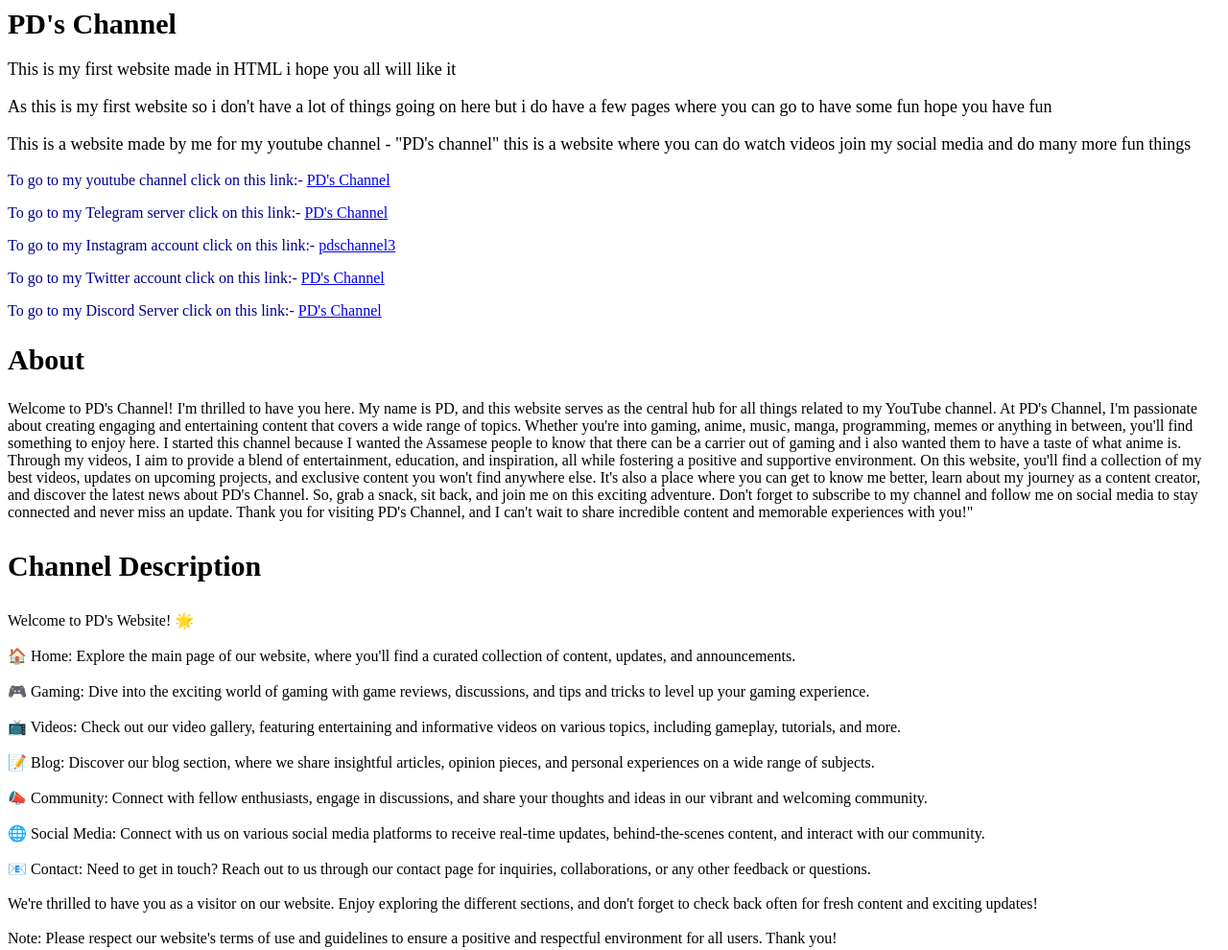
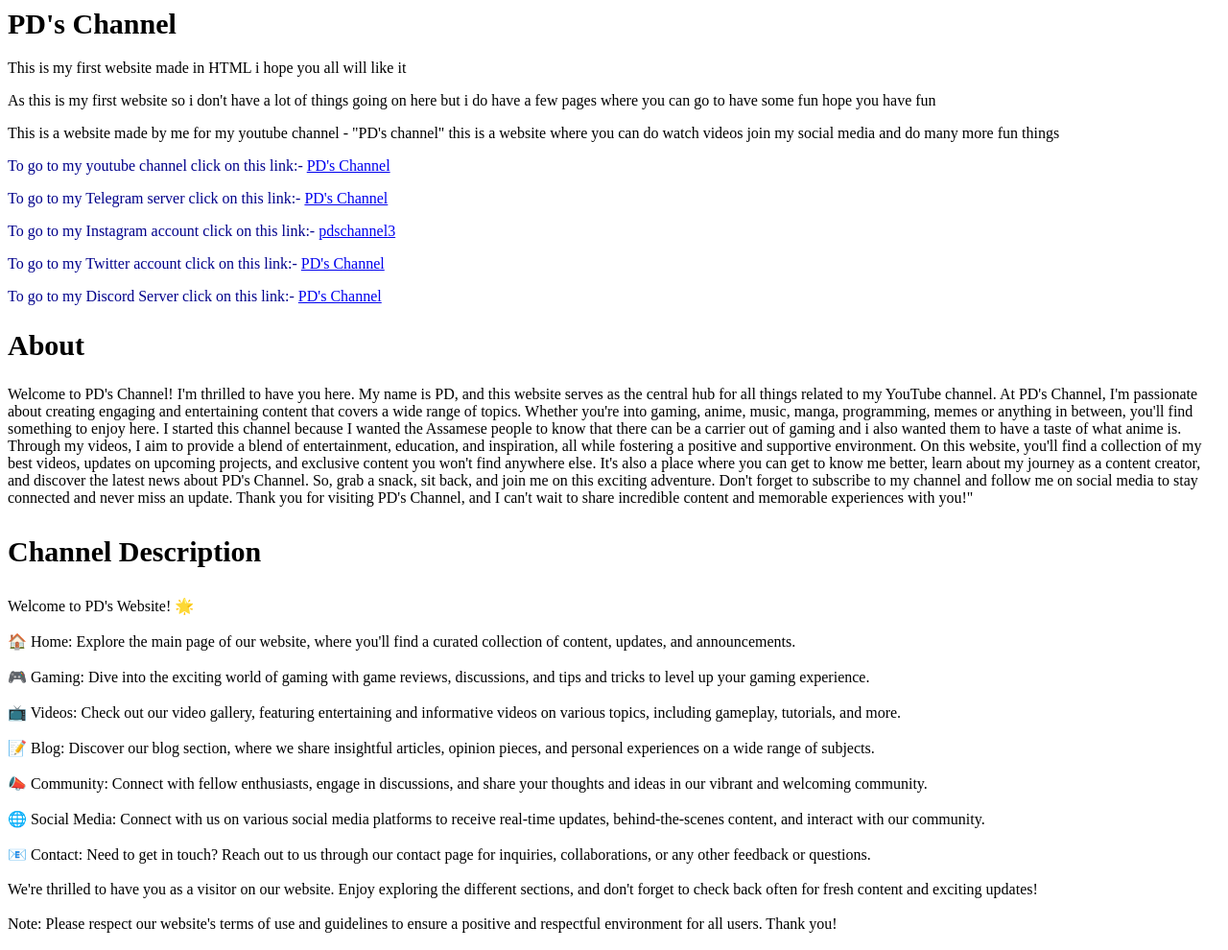
Before and after one commit to PDgaming/PD-s-Website, a plain HTML site: page index.html in a window 1280 px wide. Shown: the top 990 px of the page at 96% size. Drawn offline with Linux system fonts and the light colour scheme.

Commit message:
Update index.html

```diff
--- a/index.html
+++ b/index.html
@@ -2,18 +2,19 @@
   <HEAD>
     <link rel="shortcut icon" type="image/jpg" href="favicon.jpg"/>
     <link rel="stylesheet" type="text/css" href="style.css">
+    <meta name="viewport" content="width=device-width, initial-scale=1.0">
     <Title>PD's Channel</Title>
   </HEAD>
   <Body bgcolor="white">
     <H1>PD's Channel</H1>
-    <p style="font-size: large;">This is my first website made in HTML i hope you all will like it</p>
-    <p style="font-size: large;">As this is my first website so i don't have a lot of things going on here but i do have a few pages where you can go to have some fun hope you have fun</p>
-    <p style="font-size: large;">This is a website made by me for my youtube channel - "PD's channel" this is a website where you can do watch videos join my social media and do many more fun things</p>
-    <p style="color:darkblue; font-size: medium;">To go to my youtube channel click on this link:- <A HREF="https://youtube.com/@pdschannel418">PD's Channel</A></p>
-    <p style="color:darkblue; font-size: medium;">To go to my Telegram server click on this link:- <A HREF="https://t.me/PD_gaming12345">PD's Channel</A></p>
-    <p style="color:darkblue; font-size: medium;">To go to my Instagram account click on this link:- <A HREF="https://www.instagram.com/pdschannel3/">pdschannel3</A></p>
-    <p style="color:darkblue; font-size: medium;">To go to my Twitter account click on this link:- <A HREF="https://twitter.com/PDsChannel1">PD's Channel</A></p>
-    <p style="color:darkblue; font-size: medium;">To go to my Discord Server click on this link:- <A HREF="https://discord.gg/rYVpEhEG7G">PD's Channel</A></p>
+    <p>This is my first website made in HTML i hope you all will like it</p>
+    <p>As this is my first website so i don't have a lot of things going on here but i do have a few pages where you can go to have some fun hope you have fun</p>
+    <p>This is a website made by me for my youtube channel - "PD's channel" this is a website where you can do watch videos join my social media and do many more fun things</p>
+    <p style="color:darkblue";>To go to my youtube channel click on this link:- <A HREF="https://youtube.com/@pdschannel418">PD's Channel</A></p1>
+    <p style="color:darkblue";>To go to my Telegram server click on this link:- <A HREF="https://t.me/PD_gaming12345">PD's Channel</A></p2>
+    <p style="color:darkblue">To go to my Instagram account click on this link:- <A HREF="https://www.instagram.com/pdschannel3/">pdschannel3</A></p3>
+    <p style="color:darkblue";>To go to my Twitter account click on this link:- <A HREF="https://twitter.com/PDsChannel1">PD's Channel</A></p4>
+    <p style="color:darkblue";>To go to my Discord Server click on this link:- <A HREF="https://discord.gg/rYVpEhEG7G">PD's Channel</A></p5>
     <H2>About</H2>
     <p>Welcome to PD's Channel! I'm thrilled to have you here. My name is PD, and this website serves as the central hub for all things related to my YouTube channel.
       At PD's Channel, I'm passionate about creating engaging and entertaining content that covers a wide range of topics.
```
